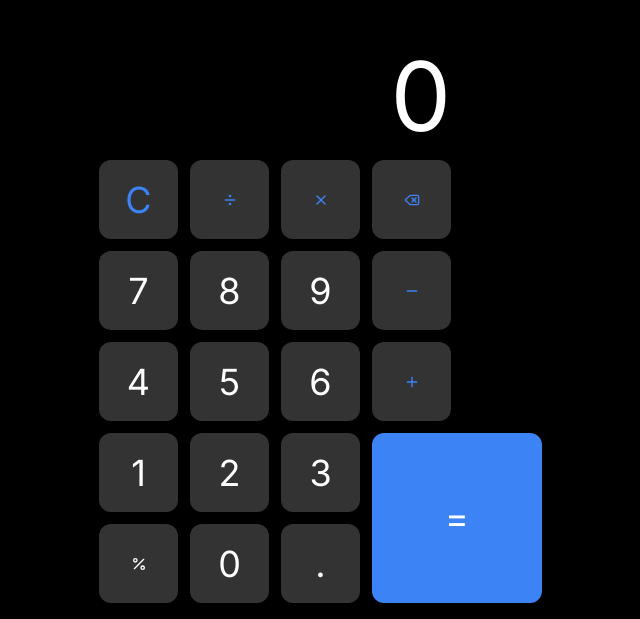
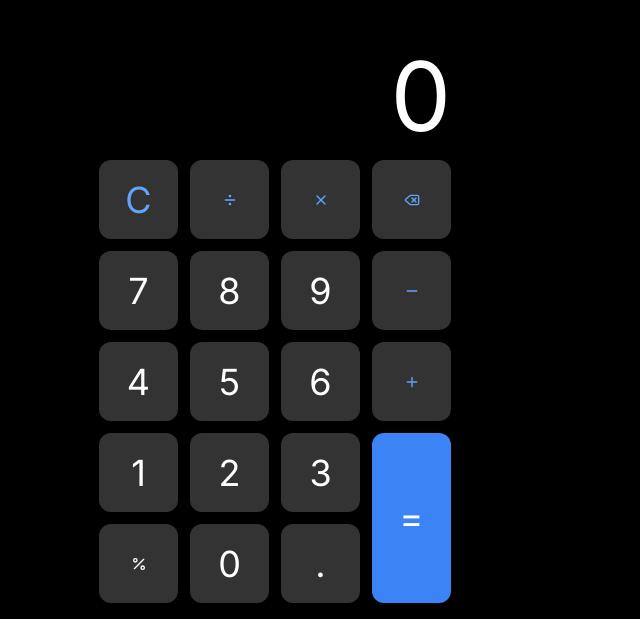
Before and after one commit to zhewenzhang/studio, a Next.js app: page / in a window 1280 px wide. Shown: the part 181-800 px from the top of the page, without its empty margins (365-1005 px from the left). Built offline with nearby package versions, Linux system fonts and the light colour scheme.

Commit message:
Make the following changes:
,

Find this element:

  <Button className=

```diff
--- a/src/components/calculator.tsx
+++ b/src/components/calculator.tsx
@@ -125,7 +125,7 @@ export function Calculator() {
         'text-3xl sm:text-4xl h-full aspect-square rounded-xl shadow-md active:shadow-inner font-light',
         {
           'bg-secondary hover:bg-muted text-secondary-foreground': variant === 'secondary',
-          'bg-accent hover:bg-accent/90 text-accent-foreground': variant === 'accent',
+          'bg-accent hover:bg-accent/90 text-blue-400': variant === 'accent',
           'bg-primary hover:bg-primary/90 text-primary-foreground': variant === 'primary'
         }
       );
@@ -161,7 +161,7 @@ export function Calculator() {
           <Button onClick={() => inputDigit('1')} className={getButtonClass('secondary')}>1</Button>
           <Button onClick={() => inputDigit('2')} className={getButtonClass('secondary')}>2</Button>
           <Button onClick={() => inputDigit('3')} className={getButtonClass('secondary')}>3</Button>
-          <Button onClick={handleEquals} className={cn(getButtonClass('primary'), 'row-span-2')}>=</Button>
+          <Button onClick={handleEquals} className={cn(getButtonClass('primary'), 'row-span-2 aspect-auto')}>=</Button>
 
           <Button onClick={() => handleOperator('%')} className={getButtonClass('secondary')}><Percent size={32} /></Button>
           <Button onClick={() => inputDigit('0')} className={getButtonClass('secondary')}>0</Button>
```
